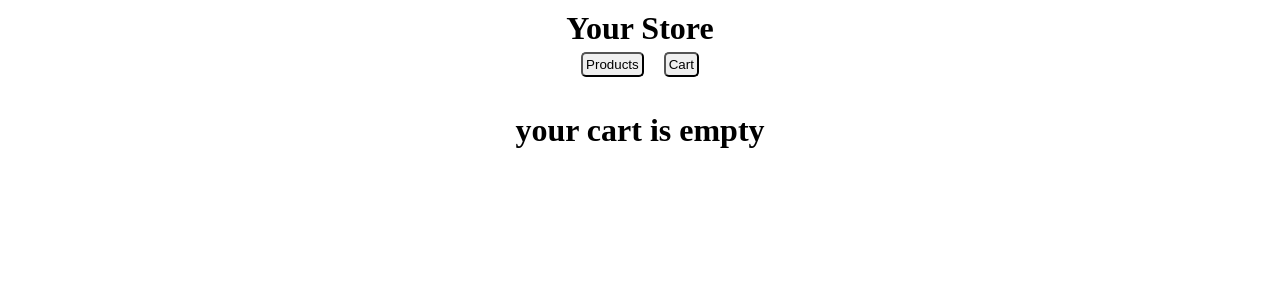
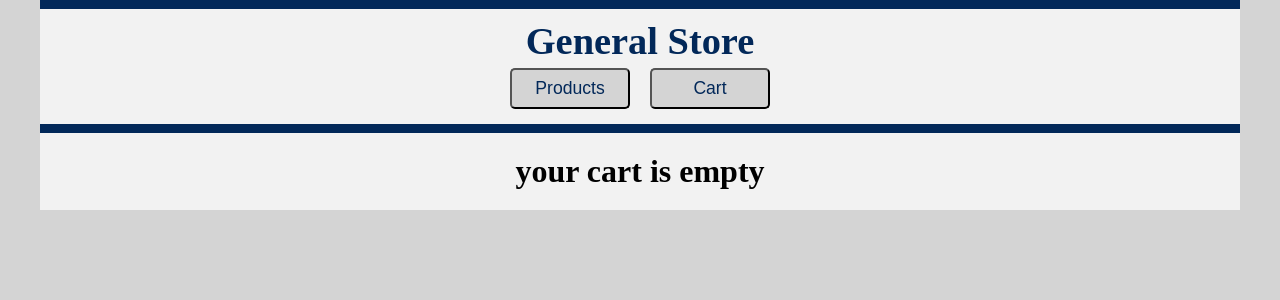
Before and after one commit to w314/storeFront, an Angular app: page /cart in a window 1280 px wide. Shown: the top 300 px of the page. Built offline with nearby package versions, Linux system fonts and the light colour scheme.

Commit message:
style: Style header sections

```diff
--- a/src/app/app.component.css
+++ b/src/app/app.component.css
@@ -1,5 +1,13 @@
+#app {
+  background-color: var(--app-bg-color)
+}
+
 header {
     padding: 10px;
+    border-top: solid 0.6rem var(--header-border-color);
+    border-bottom:  solid 0.6rem var(--header-border-color);
+    font-size: 1.2rem;
+
 }
 
 h1 {
--- a/src/app/app.component.html
+++ b/src/app/app.component.html
@@ -1,5 +1,7 @@
+<div id="app">
 <header>
     <h1>{{ title }}</h1>
     <app-nav-bar></app-nav-bar>
 </header>
 <router-outlet></router-outlet>
+</div>
--- a/src/app/app.component.ts
+++ b/src/app/app.component.ts
@@ -6,5 +6,5 @@ import { Component } from '@angular/core';
   styleUrls: ['./app.component.css'],
 })
 export class AppComponent {
-  title = 'Your Store';
+  title = 'General Store';
 }
--- a/src/app/components/nav-bar/nav-bar.component.css
+++ b/src/app/components/nav-bar/nav-bar.component.css
@@ -6,3 +6,11 @@ nav {
 a {
     margin: 0 10px;
 }
+
+button {
+  background-color: var(--button-bg-color);
+  min-width: 120px;
+  /* border-color: var(--header-border-color); */
+  color: var(--header-border-color);
+  font-size: 1.1rem;
+}
--- a/src/styles.css
+++ b/src/styles.css
@@ -1,6 +1,20 @@
 /* You can add global styles to this file, and also import other style files */
 :root {
-    /*
+
+  /* body background */
+  --main-bg-color: #d4d4d4;
+
+  /* app background */
+  --app-bg-color: #f2f2f2;
+
+  /* HEADER */
+  /* header border color */
+  --header-border-color: #022859;
+  /* --header-color: black; */
+  --header-color:  #022859;
+
+  /*
+
     Sand Tan: #e1b382
 
 Sand Tan Shadow: #c89666
@@ -11,20 +25,20 @@ Night Blue Shadow: #12343b
 
     */
     /* --header-color: #12343b; */
-    --header-color: black;
     --link-color: #2d545e;
 
-    --main-bg-color: white;
+    /* --main-bg-color: white; */
     --main-color: black;
     /* --main-font:  */
     /* --button-bg-color: #e1b382;
     --button-border-color: #c89666; */
-    --button-bg-color: var(--header-color);
+
+    /* BUTTONS */
+    /* --button-bg-color: var(--header-color); */
+    --button-bg-color: var(--main-bg-color);
     --button-border-color: #2d545e;
-
-
     --button-color: white;
-    --button-padding: 3px;
+    --button-padding: 0.5rem;
     --button-margin: 5px auto;
 }
 
@@ -36,6 +50,7 @@ Night Blue Shadow: #12343b
 body {
     max-width: 1200px;
     margin: auto;
+    background-color: var(--main-bg-color);
 }
 
 li {
```
